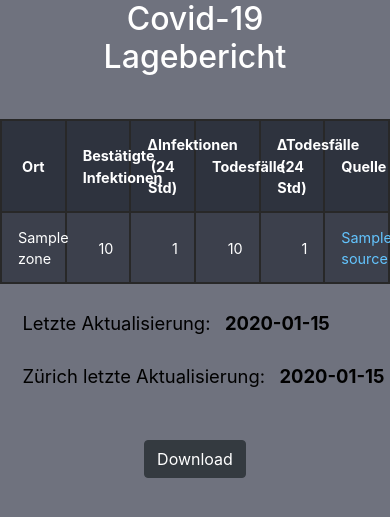
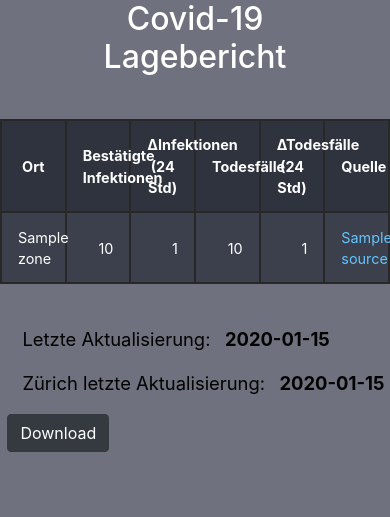
Before and after one commit to gautier-collab/Covid, a Django app: page / in a window 390 px wide. Shown: the part 74-591 px from the top of the page. Run offline with Django 3.2, Linux system fonts and the light colour scheme; tables that the repository leaves empty hold one stand-in row (values such as "Sample post"); some libraries are stand-ins or nearby versions.

Commit message:
gonna update docx

```diff
--- a/covid/templates/covid/index.html
+++ b/covid/templates/covid/index.html
@@ -83,7 +83,7 @@
       .center {
         width: 100%;
         margin: 0 auto;
-        text-align:center
+        text-align:center;
       }
 
       h2 {
@@ -95,13 +95,34 @@
       .legend {
         color: black;
         margin-left: 1.4rem;
-        margin-top: 3vh;
+        margin-top: 5vh;
         font-size: 1.15rem;
       }
 
-      button {
-        margin-top: 4vh;
+
+
+      .outer {
+        display: table;
+        position: absolute;
+        top: 0;
+        left: 0;
+        height: 100%;
+        width: 100%;
       }
+
+      .middle {
+        display: table-cell;
+        vertical-align: middle;
+      }
+
+      .inner {
+        margin-left: auto;
+        margin-right: auto;
+        width: 400px;
+        /*whatever width you want*/
+      }
+
+
 
     </style>
 
@@ -157,16 +178,31 @@
           </tbody>
         </table>
 
-        <p class="legend">Letzte Aktualisierung: <b>{{update}}</b></p>
+        <div class="legend">
+          <div class="row">
 
-        {% if update_zh.display %}
-          <p class="legend">Zürich letzte Aktualisierung: <b>{{update_zh.time}}</b></p>
-        {% endif %}
+            <div class="col-lg-8 col-md-8 col-sm-9">
+              <p>Letzte Aktualisierung: <b>{{update}}</b></p>
+              {% if update_zh.display %}
+                <p>Zürich letzte Aktualisierung: <b>{{update_zh.time}}</b></p>
+              {% endif %}
+            </div>
 
-        <div class="center">
-          <a href="/media/{{filename}}" class="link">
-            <button type="button" class="btn btn-dark">Download</button>
-          </a>
+            <div class="col-lg-2 col-md-0 col-sm-0"></div>
+
+            <div class="col-lg-2 col-md-4 col-sm-3">
+              <div class="outer">
+                <div class="middle">
+                  <div class="inner">
+                    <a href="/media/{{filename}}" class="link">
+                      <button type="button" class="btn btn-dark">Download</button>
+                    </a>
+                  </div>
+                </div>
+              </div>
+            </div>
+
+          </div>
         </div>
 
       </div>
```
Also changed, not shown: covid/cron.py (+6 -6 lines), covid/tasks.py (+6 -6 lines).
